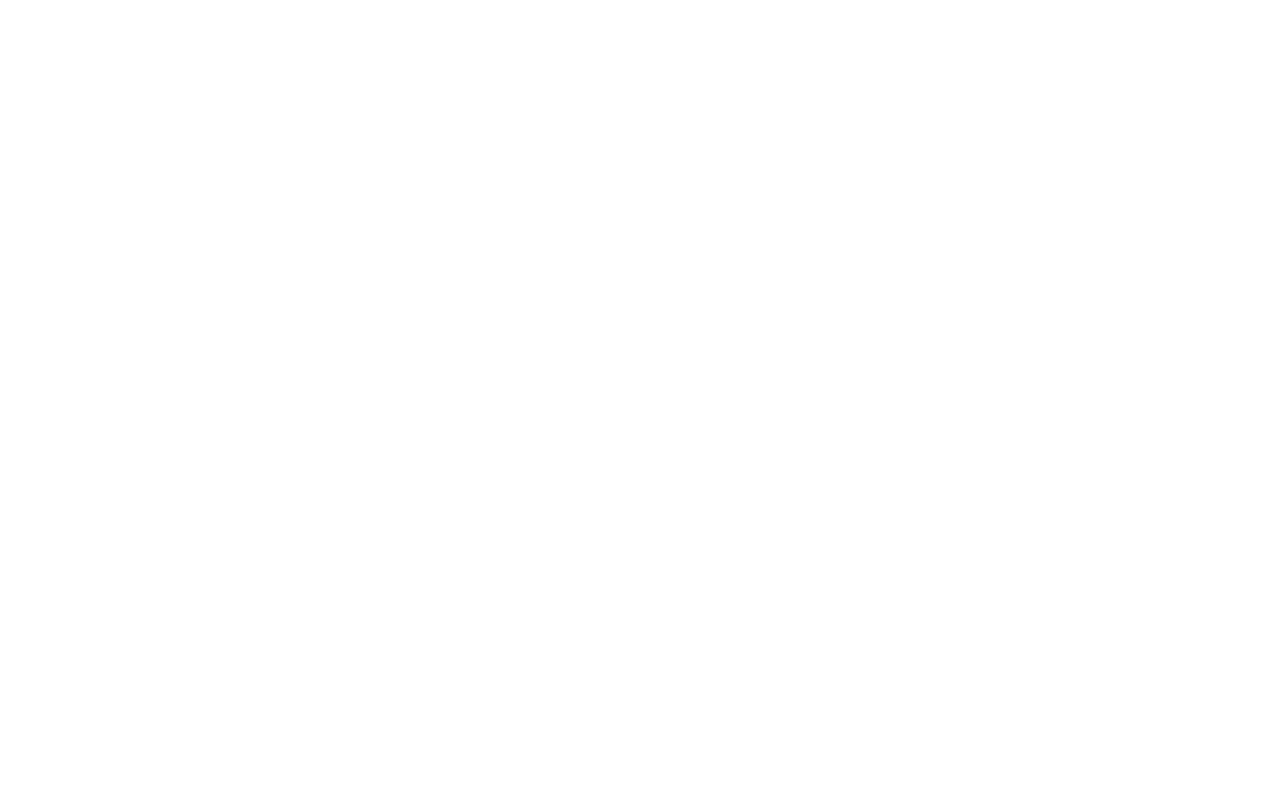
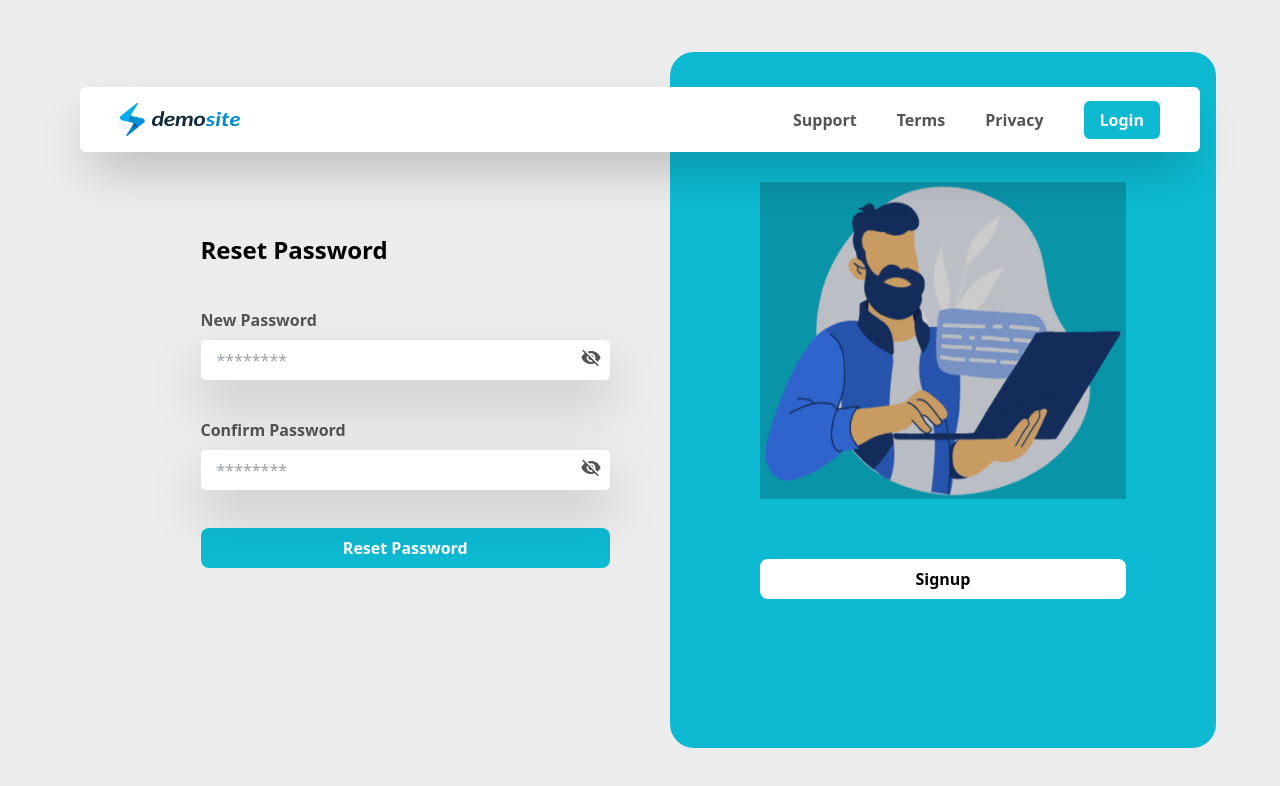
Before and after one commit to Rafidulemon/hr_mgt, a React (Vite) app: page /auth/forgetPassword in a window 1280 px wide. Before the commit this address had no page. Shown: the top 786 px of the page. Built offline with nearby package versions, Linux system fonts and the light colour scheme.

Commit message:
forget password page added

```diff
--- a/src/App.tsx
+++ b/src/App.tsx
@@ -1,12 +1,13 @@
-import { BrowserRouter as Router, Routes, Route } from "react-router-dom";
-import Atoms from "./pages/atoms";
+import { Route, BrowserRouter as Router, Routes } from "react-router-dom";
 import Layout from "./components/layouts/Layout";
 import Index from "./pages";
+import Atoms from "./pages/atoms";
+import ForgetPasswordPage from "./pages/auth/ForgetPassword";
+import LoginPage from "./pages/auth/Login";
 import SignupPage from "./pages/auth/Signup";
-import LoginPage from "./pages/auth/Login";
+import PrivacyPage from "./pages/privacy";
 import SupportPage from "./pages/support";
 import TermsPage from "./pages/terms";
-import PrivacyPage from "./pages/privacy";
 
 function App() {
   return (
@@ -17,6 +18,7 @@
         <Route path="/terms" element={<TermsPage />} />
         <Route path="/privacy" element={<PrivacyPage />} />
         <Route path="/auth/login" element={<LoginPage />} />
+        <Route path="/auth/forgetPassword" element={<ForgetPasswordPage />} />
         <Route
           path="/"
           element={
--- /dev/null
+++ b/src/pages/auth/ForgetPassword.tsx
@@ -0,0 +1,102 @@
+import { zodResolver } from "@hookform/resolvers/zod";
+import { useForm } from "react-hook-form";
+import { z } from "zod";
+import Button from "../../components/atoms/buttons/Button";
+import PasswordInput from "../../components/atoms/inputs/PasswordInput";
+import Text from "../../components/atoms/Text/Text";
+import Header from "../../components/navigations/Header";
+
+const schema = z
+  .object({
+    password: z
+      .string()
+      .nonempty({ message: "Password is required" })
+      .min(8, { message: "Password must be at least 8 characters long" }),
+    confirmPassword: z
+      .string()
+      .nonempty({ message: "Confirm Password is required" }),
+  })
+  .superRefine(({ password, confirmPassword }, ctx) => {
+    if (password !== confirmPassword) {
+      ctx.addIssue({
+        path: ["confirmPassword"],
+        message: "Passwords do not match",
+      });
+    }
+  });
+
+type FormData = z.infer<typeof schema>;
+function ForgetPasswordPage() {
+  const {
+    handleSubmit,
+    formState: { errors },
+    register,
+  } = useForm<FormData>({
+    resolver: zodResolver(schema),
+  });
+
+  const handleLogin = (data: FormData) => {
+    console.log("Form submitted:", data);
+  };
+  return (
+    <div className="h-screen bg-[#ECECEC]">
+      <div className="fixed mt-[87px] w-full z-50">
+        <Header />
+      </div>
+      <div className="px-[64px] py-[52px]  grid grid-cols-2 gap-[60px] h-full">
+        <div className="col-span-1 grid grid-cols-4">
+          <div className="col-span-1"></div>
+          <div className="col-span-3 flex items-center justify-center">
+            <div className="w-full">
+              <Text
+                text="Reset Password"
+                className="text-[24px] font-semibold"
+              />
+              <form onSubmit={handleSubmit(handleLogin)} className="mt-[40px]">
+                <div className="flex flex-col gap-[22px]">
+                  <PasswordInput
+                    name="password"
+                    error={errors?.password}
+                    register={register}
+                    label="New Password"
+                  />
+                  <PasswordInput
+                    name="confirmPassword"
+                    error={errors?.confirmPassword}
+                    register={register}
+                    label="Confirm Password"
+                  />
+
+                  <Button type="submit" theme="primary" isWidthFull>
+                    <Text
+                      text="Reset Password"
+                      className="text-[16px] font-semibold"
+                    />
+                  </Button>
+                </div>
+              </form>
+            </div>
+          </div>
+        </div>
+        <div className="col-span-1 rounded-3xl bg-[#0DBAD2] flex justify-center items-center px-[90px] pt-[130px] pb-[90px] overflow-hidden">
+          <div className="w-full h-full  grid grid-rows-6">
+            <div className="w-full row-span-4">
+              <img
+                src="/login.png"
+                alt="login"
+                className="w-full h-full object-fill"
+              />
+            </div>
+            <div className="row-span-2 flex items-center">
+              <Button theme="white" isWidthFull>
+                <Text text="Signup" className="text-[16px] font-semibold" />
+              </Button>
+            </div>
+          </div>
+        </div>
+      </div>
+    </div>
+  );
+}
+
+export default ForgetPasswordPage;
```
